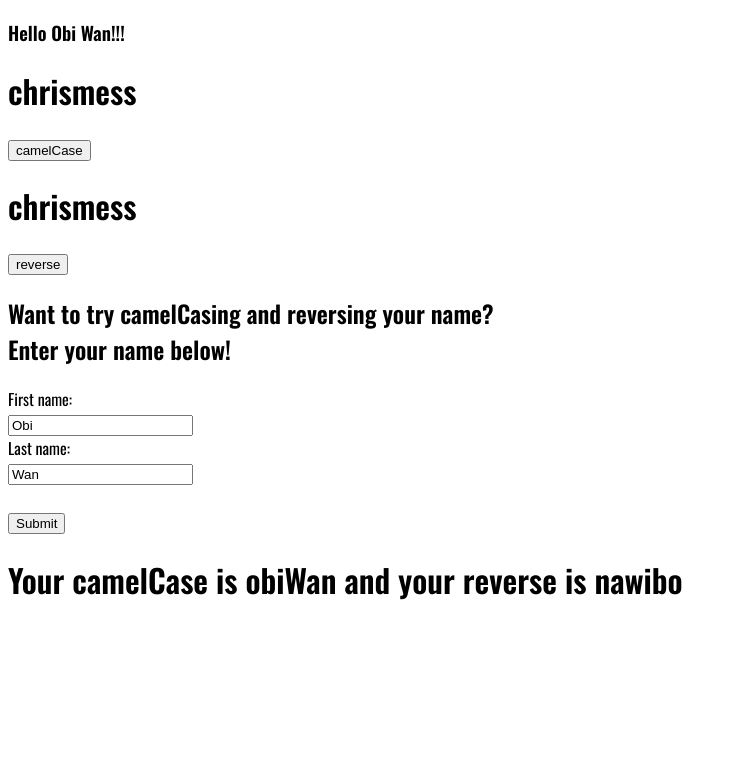
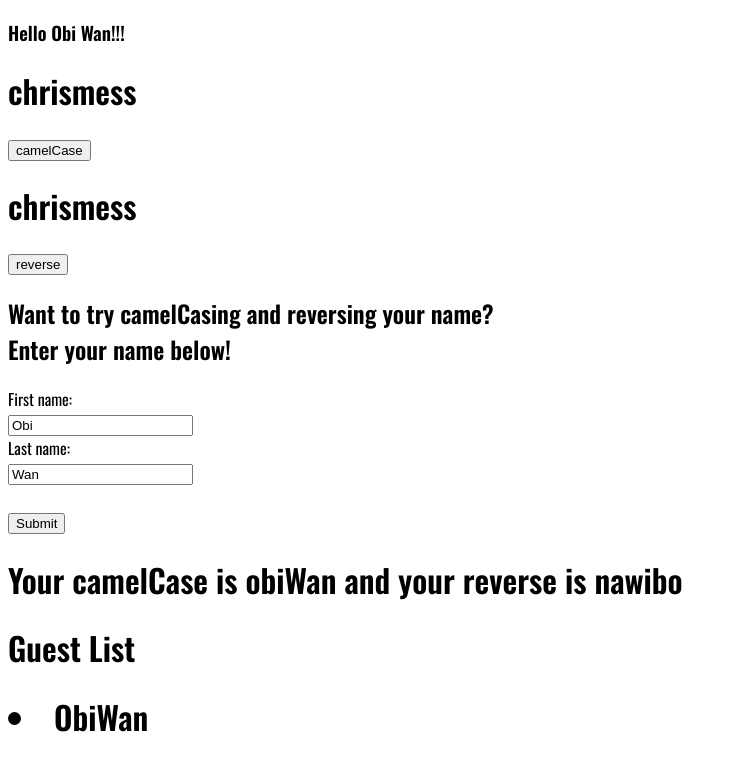
Before and after one commit to StefanyGo/chrisMess, a plain HTML site: page index.html in a window 1280 px wide. Both pictures are taken after a click on the input 36 px from the left and 523 px from the top of the page. Shown: the whole page, without its empty margins (0-737 px from the left). Drawn offline with nearby package versions, Linux system fonts and the light colour scheme.

Commit message:
Added Guest List

```diff
--- a/index.html
+++ b/index.html
@@ -26,8 +26,8 @@
         <input type="submit" onclick='check(); return false'>
     </form>
     <h1 id=userOutput>
-
-    </h3>
+    <h1>Guest List</h1>
+    <h1 id=list></h1>
     <script src="index.js"></script>
 </body>
 </html>
--- a/index.js
+++ b/index.js
@@ -2,6 +2,7 @@ const button1 = document.querySelector('button')
 const button2 = document.querySelector('#r')
 const statement1 = document.querySelector('h1')
 const statement2 = document.querySelector('#mc')
+const list = document.querySelector('#list')
 var one_clicked = false
 var two_clicked = false
 
@@ -14,6 +15,10 @@ function check(){
     const camel = first.toLowerCase() + last.charAt(0).toUpperCase() + last.substr(1, last.length).toLowerCase()
     const rev = reverseString(last).toLowerCase() + reverseString(first).toLowerCase()
     output.textContent = 'Your camelCase is ' + camel + ' and your reverse is ' + rev;
+    const items = document.createElement('li')
+    items.textContent = first + last
+
+    list.appendChild(items)
 }
 
 function reverseString(str) {
```
